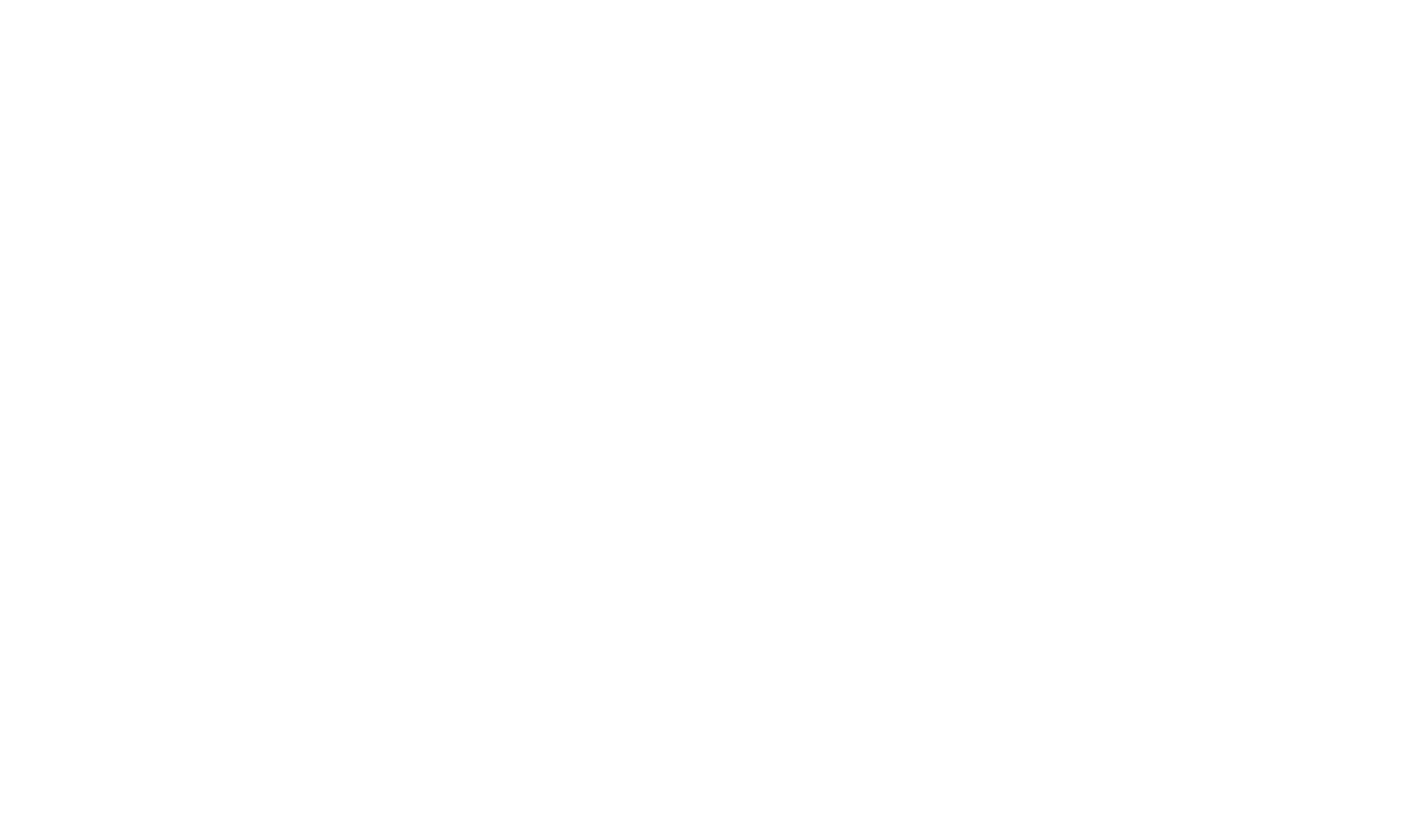
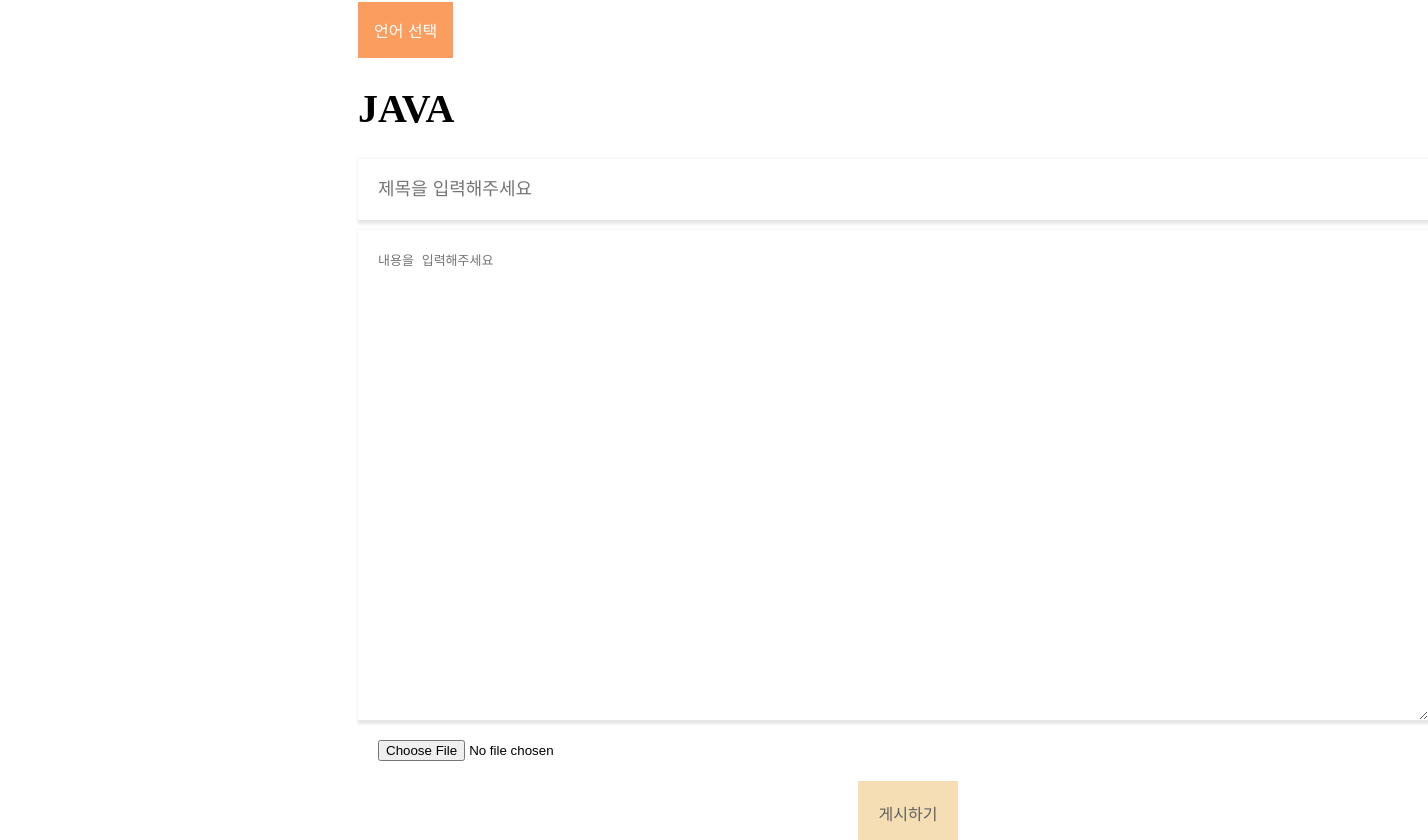
Before and after one commit to Hanghae99/DogFootBirdFoot_FE, a React (Create React App) app: page /postwrite in a window 1280 px wide. Shown: the part 100-940 px from the top of the page, 1428 px wide, since content can reach past the window. Before the commit the page ends 800 px from the top, so only its background shows below. Built offline with nearby package versions, Linux system fonts and the light colour scheme.

Commit message:
feat: 글 작성페이지 레이아웃작업 완료

```diff
--- a/src/components/postDetail/PostComment.jsx
+++ b/src/components/postDetail/PostComment.jsx
@@ -9,6 +9,33 @@
         <Button>작성!</Button>
       </Wrap>
       <TotalBox>
+        <Box>
+          <Profile />
+          <CommentText>
+            <h3>duswo</h3>
+            <div>개발세발 댓글 테스트입니다 :)</div>
+            <CreateAt>2022-04-05 10:00:00</CreateAt>
+          </CommentText>
+        </Box>
+
+        <Box>
+          <Profile />
+          <CommentText>
+            <h3>duswo</h3>
+            <div>개발세발 댓글 테스트입니다 :)</div>
+            <CreateAt>2022-04-05 10:00:00</CreateAt>
+          </CommentText>
+        </Box>
+
+        <Box>
+          <Profile />
+          <CommentText>
+            <h3>duswo</h3>
+            <div>개발세발 댓글 테스트입니다 :)</div>
+            <CreateAt>2022-04-05 10:00:00</CreateAt>
+          </CommentText>
+        </Box>
+
         <Box>
           <Profile />
           <CommentText>
@@ -76,7 +103,7 @@
 const Box = styled.div`
   display: flex;
   justify-content: left;
-  margin: 20px;
+  margin: 30px;
   padding: 30px;
   border-bottom: 0.5px solid;
   border-color: gray;
--- a/src/components/postDetail/PostDetail.jsx
+++ b/src/components/postDetail/PostDetail.jsx
@@ -13,7 +13,7 @@
           <Question>
             Python을 사용하면 구조화 된 스타일로 프로그래밍 할 수 있나요?
           </Question>
-          <Img src="https://cdn.codingworldnews.com/news/photo/202102/img_2446_0.jpg"></Img>
+          {/* <Img src="https://cdn.codingworldnews.com/news/photo/202102/img_2446_0.jpg"></Img> */}
         </div>
       </Box>
 
@@ -39,19 +39,20 @@
   padding: 30px;
 `;
 
-const Img = styled.img`
-  width: 500px;
-  height: 350px;
-  justify-content: center;
-  display: flex;
-  align-items: center;
-  margin-left: 30px;
-`;
+// const Img = styled.img`
+//   width: 500px;
+//   height: 350px;
+//   justify-content: center;
+//   display: flex;
+//   align-items: center;
+//   margin-left: 30px;
+// `;
 
 const Question = styled.div`
   display: flex;
-  justify-content: left;
-  margin: 30px;
+  justify-content: center;
+  align-items: center;
+  margin: 60px;
 `;
 
 const Comment = styled.div`
--- /dev/null
+++ b/src/components/postWrite/PostWrite.css
@@ -0,0 +1,45 @@
+.dropbtn {
+  background-color: #fa9d5e;
+  color: white;
+  padding: 16px;
+  font-size: 16px;
+  border: none;
+}
+
+.dropdown {
+  position: relative;
+  display: inline-block;
+}
+
+.language {
+  font-weight: 600;
+  font-size: 40px;
+}
+
+.dropdown-content {
+  display: none;
+  position: absolute;
+  background-color: #f1f1f1;
+  min-width: 160px;
+  box-shadow: 0px 8px 16px 0px rgba(0, 0, 0, 0.2);
+  z-index: 1;
+}
+
+.dropdown-content a {
+  color: black;
+  padding: 12px 16px;
+  text-decoration: none;
+  display: block;
+}
+
+.dropdown-content a:hover {
+  background-color: #ddd;
+}
+
+.dropdown:hover .dropdown-content {
+  display: block;
+}
+
+.dropdown:hover .dropbtn {
+  background-color: #3e8e41;
+}
--- /dev/null
+++ b/src/components/postWrite/PostWrite.jsx
@@ -0,0 +1,98 @@
+import React from "react";
+import styled from "styled-components";
+import "./PostWrite.css";
+
+const PostWrite = (props) => {
+  return (
+    <>
+      <Total>
+        <InputLay>
+          <div class="dropdown">
+            <button className="dropbtn">언어 선택</button>
+
+            <div className="dropdown-content">
+              <a href="#">JAVA</a>
+              <a href="#">JS</a>
+              <a href="#">PYTHON</a>
+              <a href="#">NODE.JS</a>
+              <a href="#">SPRING</a>
+            </div>
+            <h1 className="language">JAVA</h1>
+          </div>
+
+          <Input type="text" placeholder="제목을 입력해주세요" />
+          <InputContents
+            textarea
+            cols="30"
+            rows="30"
+            type="text"
+            placeholder="내용을 입력해주세요"
+          />
+          <InputFile type="file" />
+
+          <Button>게시하기</Button>
+        </InputLay>
+      </Total>
+    </>
+  );
+};
+
+export default PostWrite;
+
+const Button = styled.button`
+  display: flex;
+  justify-content: center;
+  align-items: center;
+  /* margin: 0 820px; */
+  border-style: none;
+  color: #5f5f5f;
+  font-weight: 500;
+  font-size: medium;
+  cursor: pointer;
+  background-color: wheat;
+  width: 100px;
+  padding: 20px;
+  margin-left: 500px;
+`;
+
+const Input = styled.input`
+  display: block;
+  justify-content: center;
+  align-items: center;
+  border-style: none;
+  width: 1030px;
+  padding: 20px;
+  font-size: large;
+  box-shadow: 2px 2px 3px 2px rgba(0, 0, 0, 0.1);
+`;
+
+const InputFile = styled.input`
+  display: block;
+  justify-content: center;
+  align-items: center;
+  border-style: none;
+  width: 1030px;
+  padding: 20px;
+`;
+
+const InputContents = styled.textarea`
+  display: block;
+  justify-content: center;
+  align-items: center;
+  border-style: none;
+  width: 1030px;
+  padding: 20px;
+  font-size: medium;
+  box-shadow: 2px 2px 3px 2px rgba(0, 0, 0, 0.1);
+  margin-top: 10px;
+`;
+
+const InputLay = styled.div`
+  width: 800px;
+  padding: 20px;
+`;
+
+const Total = styled.div`
+  display: flex;
+  margin: 0 330px;
+`;
--- /dev/null
+++ b/src/pages/PostWritePage.jsx
@@ -0,0 +1,12 @@
+import React from "react";
+import PostWrite from "../components/postWrite/PostWrite";
+
+const PostWritePage = (props) => {
+  return (
+    <>
+      <PostWrite />
+    </>
+  );
+};
+
+export default PostWritePage;
--- a/src/shared/App.jsx
+++ b/src/shared/App.jsx
@@ -1,10 +1,11 @@
 import PostDetailPage from "../pages/PostDetailPage";
 import Header from "./header/Header";
 import { Route } from "react-router-dom";
-import Mypage from "../pages/Mypage";
-import Mainpage from "../pages/Mainpage";
-import Login from "../pages/Login";
+import Mypage from "../pages/MyPage";
+import Mainpage from "../pages/MainPage";
+import LoginPage from "../pages/LoginPage";
 import Signuppage from "../pages/SignupPage";
+import PostWritePage from "../pages/PostWritePage";
 
 function App() {
   return (
@@ -12,8 +13,9 @@
       <Header />
       <Route path="/" exact component={Mainpage} />
       <Route path="/mypage" exact component={Mypage} />
-      <Route path="/login" exact component={Login} />
+      <Route path="/login" exact component={LoginPage} />
       <Route path="/postdetail" exact component={PostDetailPage} />
+      <Route path="/postwrite" exact component={PostWritePage} />
       <Route path="/signup" exact component={Signuppage} />
     </>
   );
--- a/src/shared/header/Header.jsx
+++ b/src/shared/header/Header.jsx
@@ -56,6 +56,7 @@
   justify-content: left;
   margin: 25px;
   cursor: pointer;
+  color: #5f5f5f;
 `;
 
 const Wrapper = styled.div`
@@ -68,10 +69,12 @@
 const LogBtn = styled.div`
   margin-right: 15px;
   cursor: pointer;
+  color: #5f5f5f;
 `;
 
 const Btn = styled.div`
   cursor: pointer;
+  color: #5f5f5f;
 `;
 
 const Div = styled.div`
```
Also changed, not shown: src/pages/LoginPage.jsx (renamed from src/pages/Login.jsx).
